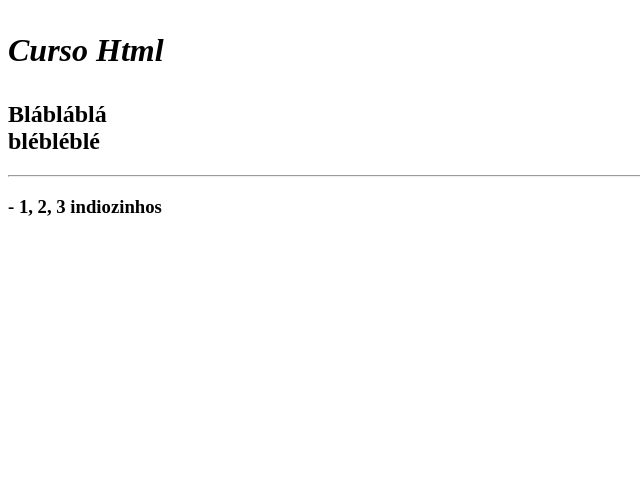
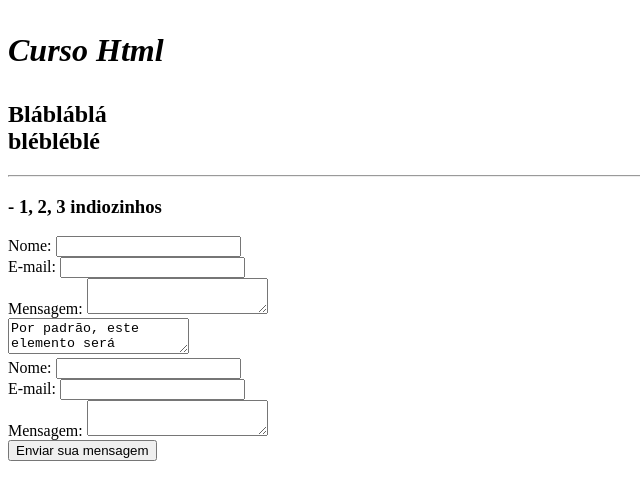
Before and after one commit to MatheusCruz7/Testes-02-09, a plain HTML site: page index.html in a window 1280 px wide. Shown: the whole page, without its empty margins (0-640 px from the left). Drawn offline with Linux system fonts and the light colour scheme.

Commit message:
mais um commit

```diff
--- a/index.html
+++ b/index.html
@@ -12,3 +12,34 @@
     <h3>- 1, 2, 3 indiozinhos</h3>
 </body>
 </html>
+<form action="/pagina-processa-dados-do-form" method="post">
+    <div>
+      <label for="nome">Nome:</label>
+      <input type="text" id="nome" />
+    </div>
+    <div>
+      <label for="email">E-mail:</label>
+      <input type="email" id="email" />
+    </div>
+    <div>
+      <label for="msg">Mensagem:</label>
+      <textarea id="msg"></textarea>
+    </div>
+  </form>
+  <textarea>Por padrão, este elemento será preenchido com este texto </textarea><form action="/pagina-processa-dados-do-form" method="post">
+    <div>
+      <label for="name">Nome:</label>
+      <input type="text" id="name" />
+    </div>
+    <div>
+      <label for="mail">E-mail:</label>
+      <input type="email" id="mail" />
+    </div>
+    <div>
+      <label for="msg">Mensagem:</label>
+      <textarea id="msg"></textarea>
+    </div>
+    <div class="button">
+      <button type="submit">Enviar sua mensagem</button>
+    </div>
+  </form>
```
